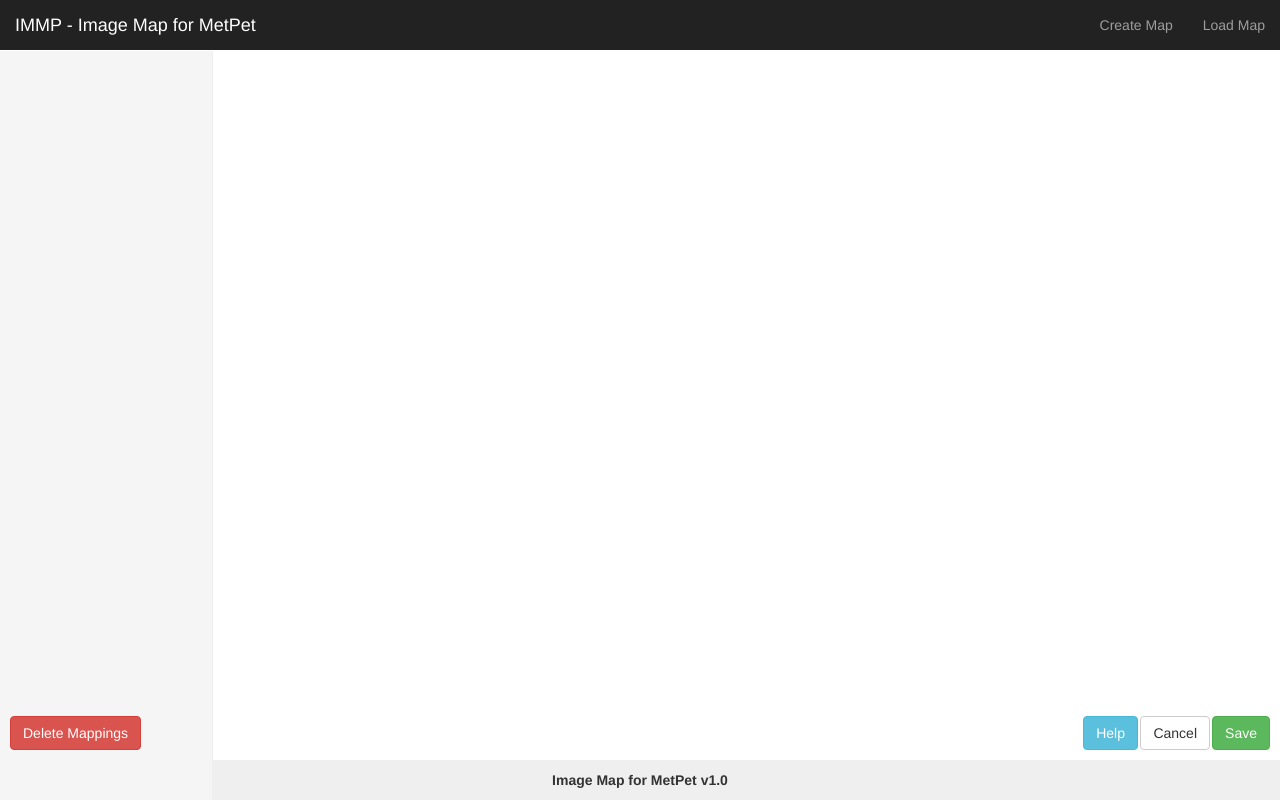
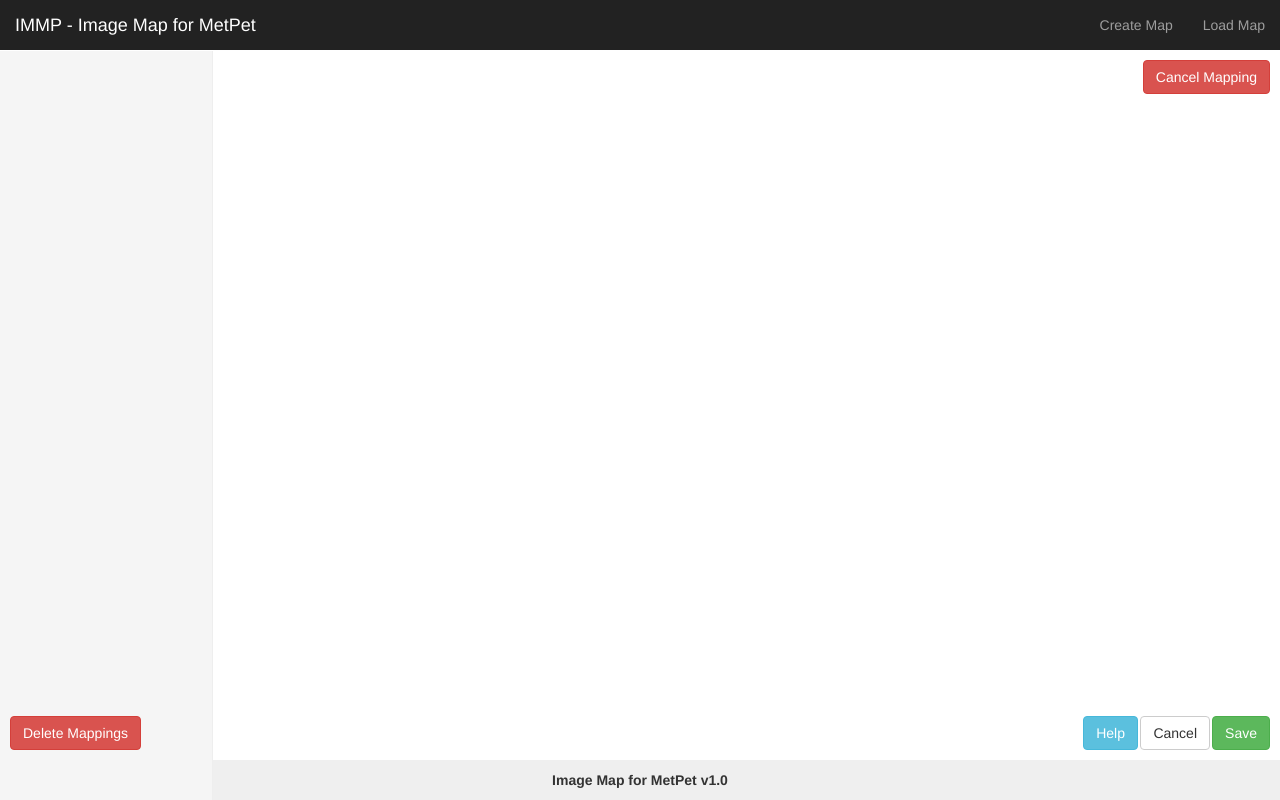
Before and after one commit to metpetdb/IMMP, a Flask app: template templates/map.html in a window 1280 px wide. Run offline with Flask 2, Linux system fonts and the light colour scheme; the template is opened without the code that fills it, so the values that code supplies are empty; some libraries are stand-ins or nearby versions.

Commit message:
added cancel mapping button; having issue with display:none

```diff
--- a/static/js/main.js
+++ b/static/js/main.js
@@ -11,6 +11,8 @@
     if(deleteMode){
         return;
     }
+
+    $('#canceltag').show();
 
     var offset = $(".mapper").offset();
 
@@ -27,6 +29,14 @@
     create_visual(ids);
 
 }
+
+document.getElementById("canceltag").addEventListener("click", function(){
+    createMode = false;
+    $('.unlinked').removeClass("unlinked");
+    $('.linked').removeClass("linked");
+    $('.greyOut').removeClass("greyOut");
+    $('#canceltag').hide();
+})
 
 /**
  * stores current mappings in mappingString
--- a/static/style.css
+++ b/static/style.css
@@ -155,6 +155,12 @@
   background-color: grey;
 }
 
+#canceltag {
+  position: fixed;
+  top: 60px;
+  right: 10px;
+}
+
 #deleteTags {
   position: fixed;
   bottom: 50px;
--- a/templates/map.html
+++ b/templates/map.html
@@ -28,6 +28,7 @@
       <map name="mapper-map" class="mapper-map">
       </map>
     <div id="deleteTags"><button id="delete" class="btn btn-danger">Delete Mappings</button><button id="create" class="btn btn-success" style="display:none;">Create Mappings</button></div>
+    <div id="canceltag"><button type="button" class="btn btn-danger">Cancel Mapping</button></div>
     <div id="help"><button type="button" class="btn btn-info">Help</button></div>
     <div id="cancel"><button type="button" class="btn btn-default">Cancel</button></div>
     <div id="save"><button type="button" class="btn btn-success">Save</button></div>
```
